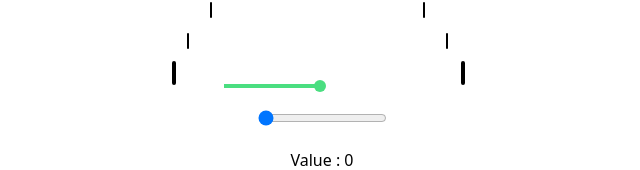
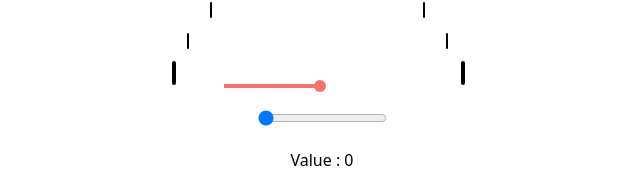
Before and after one commit to yohannmarchand/front-project-iot, a Nuxt app: page / in a window 1280 px wide. Shown: the part 162-332 px from the top of the page, without its empty margins (318-958 px from the left). Built offline with nearby package versions, Linux system fonts and the light colour scheme.

Commit message:
feat: 🎸 add colors information to the meter

```diff
--- a/components/FrequencyMeter.vue
+++ b/components/FrequencyMeter.vue
@@ -10,12 +10,24 @@
 
     <div class="-ml-1 mt-4">
       <div
-        class="mx-auto h-24 w-1 transition-transform bg-green-400 origin-bottom"
+        class="mx-auto h-24 w-1 transition-transform origin-bottom"
+        :class="{
+          'bg-green-400': angle === 90,
+          'bg-orange-400': (45 > angle || angle < 135) && angle !== 90,
+          'bg-red-400': angle < 45 || angle > 135
+        }"
         :style="{
           transform: `rotate(${angle - 90}deg)`
         }"
       />
-      <div class="h-3 w-3 -mt-1.5 rounded-full bg-black mx-auto bg-green-400"/>
+      <div
+        class="h-3 w-3 -mt-1.5 rounded-full bg-black mx-auto bg-green-400"
+        :class="{
+          'bg-green-400': angle === 90,
+          'bg-orange-400': (45 > angle || angle < 135) && angle !== 90,
+          'bg-red-400': angle < 45 || angle > 135
+        }"
+      />
     </div>
   </div>
 </template>
```
